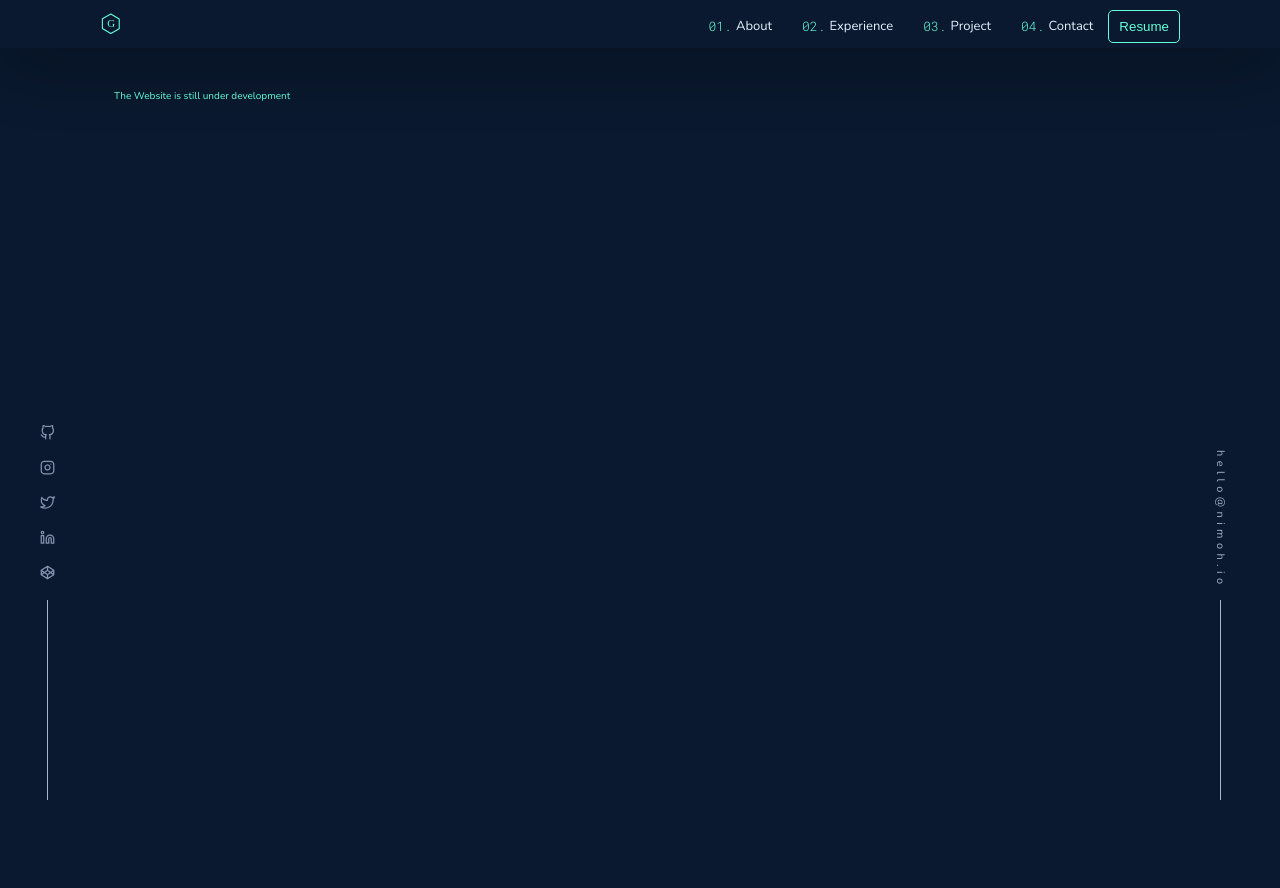
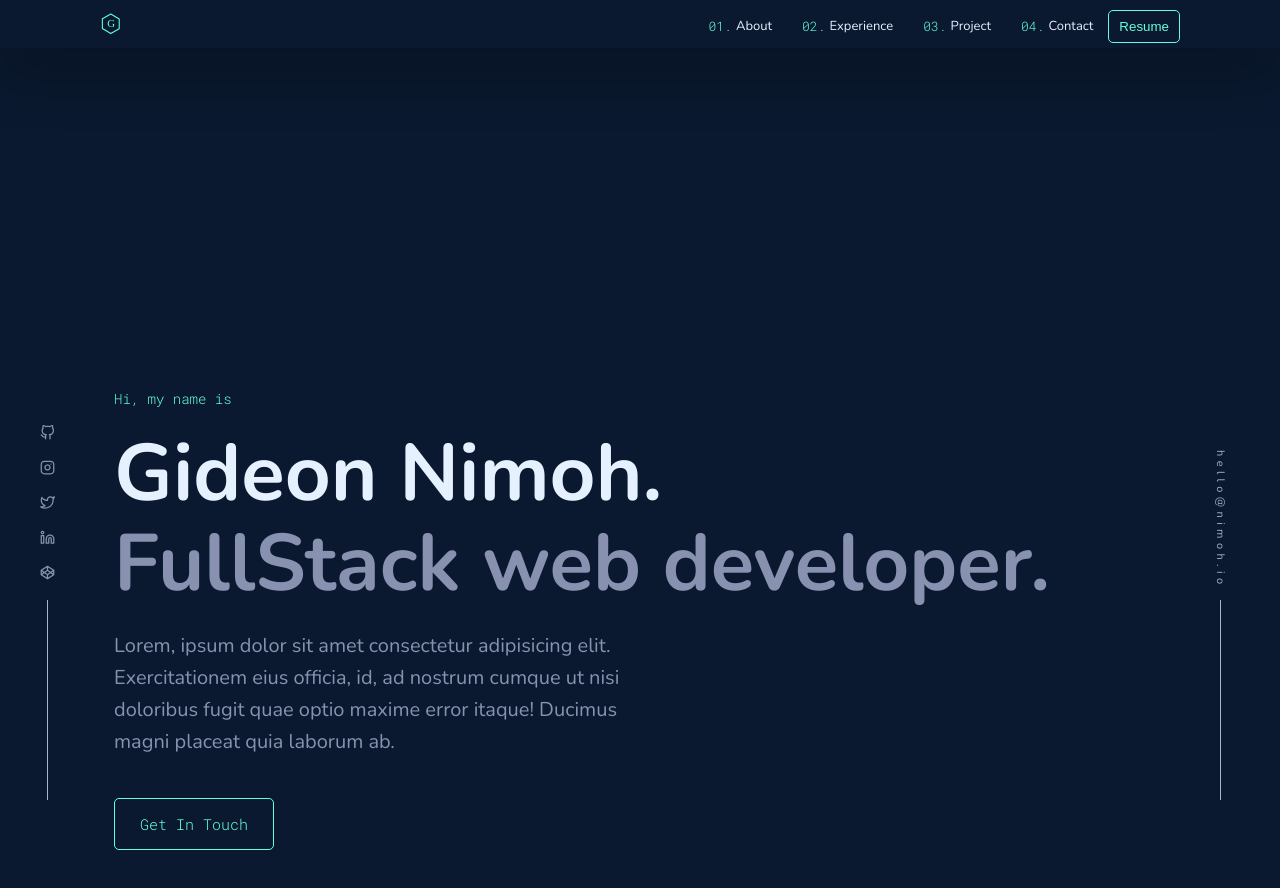
Before and after one commit to ThriledLokki983/portfolio, a website: page index.html in a window 1280 px wide. Shown: the top 888 px of the page. Before the commit the page ends 800 px from the top, so only its background shows below. Drawn offline with nearby package versions, Linux system fonts and the light colour scheme.

Commit message:
implemented the home/about section

```diff
--- a/index.html
+++ b/index.html
@@ -160,7 +160,25 @@
                     </li>
                 </ul>
             </div>
-            <div class="content">The Website is still under development</div>
+
+            <div class="content">
+                <section class="home">
+                    <span class="home__start">Hi, my name is</span>
+                    <h2 class="heading__main-primary">Gideon Nimoh.</h2>
+                    <h2 class="heading__main-secondary">
+                        FullStack web developer.
+                    </h2>
+                    <p class="paragraph">
+                        Lorem, ipsum dolor sit amet consectetur adipisicing
+                        elit. Exercitationem eius officia, id, ad nostrum cumque
+                        ut nisi doloribus fugit quae optio maxime error itaque!
+                        Ducimus magni placeat quia laborum ab.
+                    </p>
+
+                    <button class="header__btn home__btn">Get In Touch</button>
+                </section>
+            </div>
+
             <div class="right">
                 <div orientation="right" class="email">
                     <a class="mail" href="mailto:hello@nimoh.io"
--- a/sass/_base.scss
+++ b/sass/_base.scss
@@ -1,6 +1,6 @@
 @import url("https://fonts.googleapis.com/css2?family=Roboto:wght@100;300;500&display=swap");
 @import url("https://fonts.googleapis.com/css2?family=Roboto+Mono:ital,wght@0,300;1,400&family=Roboto:wght@100;300;500&display=swap");
-
+@import url("https://fonts.googleapis.com/css2?family=Nunito:ital,wght@0,200;0,400;0,600;0,700;1,600&display=swap");
 // COLOR VARIABLES
 $color-primary: #0a192f;
 $color-secondary: #64ffda;
@@ -10,11 +10,20 @@ $white: #e6f1ff;
 
 // FONT VARIABLES
 $font-primary: "Nunito", sans-serif;
+$font-robo: "Roboto Mono", "Roboto";
 $font-display: "Josefin Sans", sans-serif;
+$font-sans: "Calibre", "Inter", "San Francisco", "SF Pro Text", -apple-system,
+    system-ui, sans-serif;
 
 $shadow-dark: 0 2rem 6rem rgba(0, 0, 0, 0.3);
 // $shadow-effect1: 0 0 2rem rgb(3, 3, 3, 0.8);
 $shadow-light: 0 2rem 5rem rgba(0, 0, 0, 0.06);
+
+$mb-hg: 8rem;
+$mb-bg: 6rem;
+$mb-md: 4rem;
+$mb-sm: 2rem;
+$mb-sl: 1rem;
 
 *,
 *::before,
@@ -41,46 +50,3 @@ body {
     -moz-osx-font-smoothing: grayscale;
     -webkit-font-smoothing: antialiased;
 }
-
-.logo {
-    &__container {
-        width: max-content;
-        max-width: 100px;
-        align-items: center;
-        margin: 45vh auto;
-    }
-}
-
-.intro {
-    transition: all 0.3s;
-    position: relative;
-    &__container {
-        background-color: #000;
-        position: fixed;
-        width: 100%;
-        height: 100vh;
-        transition: 0.1s;
-        z-index: 9999;
-    }
-}
-
-.main {
-    display: grid;
-
-    grid-template-columns: 5vw 90vw 5vw;
-    grid-template-rows: repeat(3, 1fr);
-    grid-gap: 1rem;
-}
-
-.content {
-    grid-column: 2/3;
-    padding: 4rem;
-}
-
-.left {
-    grid-column: 1 / 2;
-}
-
-.right {
-    grid-column: 3 / 4;
-}
--- /dev/null
+++ b/sass/_content.scss
@@ -0,0 +1,48 @@
+.logo {
+    &__container {
+        width: max-content;
+        max-width: 100px;
+        align-items: center;
+        margin: 45vh auto;
+    }
+}
+
+.intro {
+    transition: all 0.3s;
+    position: relative;
+    &__container {
+        background-color: #000;
+        position: fixed;
+        width: 100%;
+        height: 100vh;
+        transition: 0.1s;
+        z-index: 9999;
+    }
+}
+
+.main {
+    display: grid;
+
+    grid-template-columns: 5vw 90vw 5vw;
+    grid-template-rows: repeat(3, 1fr);
+    grid-gap: 1rem;
+}
+
+.content {
+    grid-column: 2/3;
+    padding: 4rem;
+}
+
+.left {
+    grid-column: 1 / 2;
+}
+
+.right {
+    grid-column: 3 / 4;
+}
+
+section {
+    max-width: 100%;
+    margin: 0 auto;
+    padding: 10rem 0;
+}
--- a/sass/_sides.scss
+++ b/sass/_sides.scss
@@ -43,7 +43,7 @@
 }
 
 .left {
-    width: 40px;
+    width: 4rem;
     position: fixed;
     bottom: 0;
     right: auto;
--- a/sass/_typography.scss
+++ b/sass/_typography.scss
@@ -0,0 +1,37 @@
+.heading__main {
+    margin: 0;
+    font-size: clamp(40px, 8vw, 80px);
+
+    &-primary {
+        font-weight: 700;
+        color: $white;
+        font-family: $font-primary;
+        line-height: 1.1;
+        font-size: clamp(40px, 8vw, 80px);
+        display: block;
+        margin-bottom: $mb-sl;
+    }
+
+    &-secondary {
+        color: $slate;
+        line-height: 0.9;
+        font-size: clamp(40px, 8vw, 80px);
+        display: block;
+        font-family: $font-primary;
+        margin-bottom: $mb-sl;
+        font-weight: 700;
+    }
+}
+
+.paragraph {
+    margin: 20px 0px 0px;
+    max-width: 540px;
+    display: block;
+    margin-block-start: 1em;
+    margin-block-end: 1em;
+    margin-inline-start: 0px;
+    margin-inline-end: 0px;
+    font-size: 2rem;
+    color: $slate;
+    margin-bottom: $mb-md;
+}
--- a/sass/main.scss
+++ b/sass/main.scss
@@ -3,3 +3,5 @@
 @import "features";
 @import "header";
 @import "sides";
+@import "content";
+@import "pages/home";
--- /dev/null
+++ b/sass/pages/_home.scss
@@ -0,0 +1,25 @@
+.home {
+    // min-height: 100vh;
+    margin: 30rem auto;
+    display: flex;
+    flex-direction: column;
+    justify-content: center;
+    align-items: flex-start;
+    // border: 1px solid $slate;
+    padding: 0;
+    -webkit-box-align: center;
+    -webkit-box-pack: center;
+
+    &__start {
+        font-size: 1.4rem;
+        margin-bottom: $mb-sm;
+        font-family: $font-robo;
+    }
+
+    &__btn {
+        font-size: 1.5rem;
+        padding: 1.5rem 2.5rem;
+        cursor: pointer;
+        font-family: $font-robo;
+    }
+}
```
Also changed, not shown: css/style.css.
